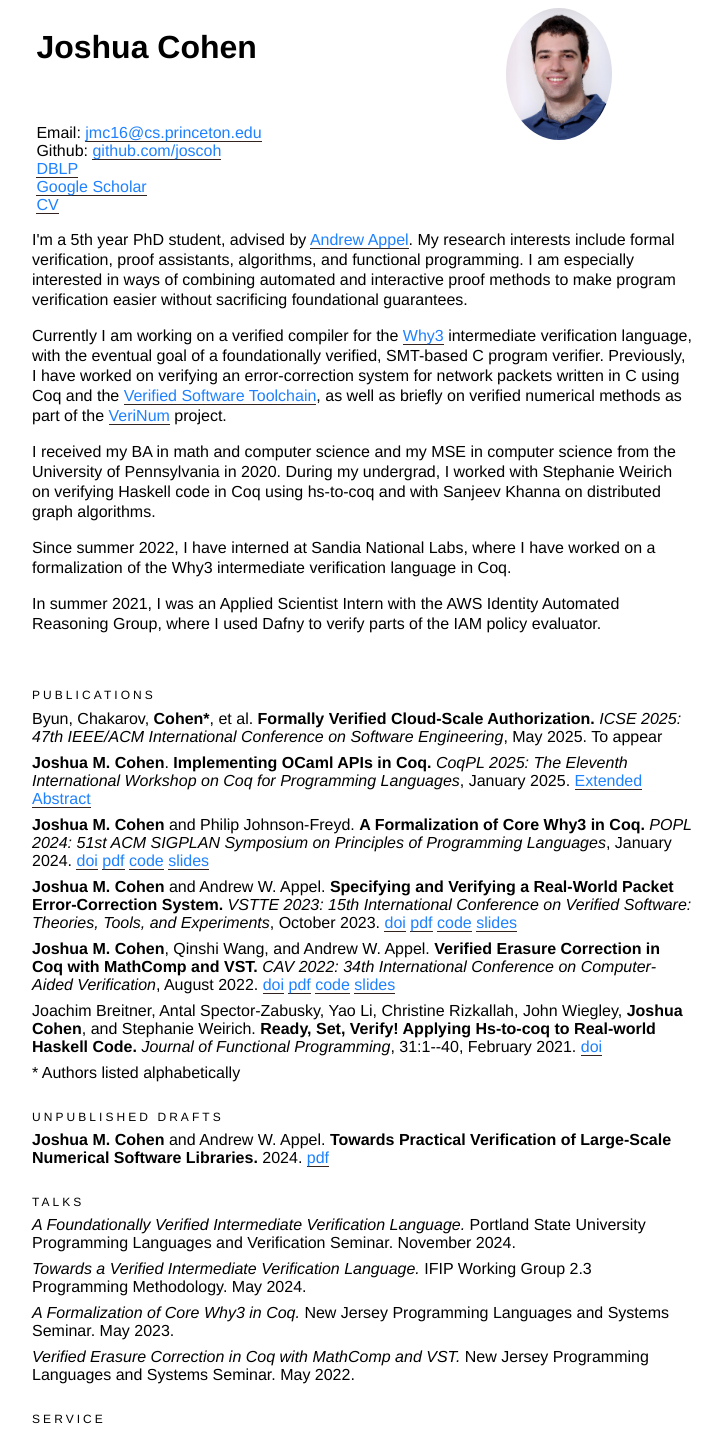
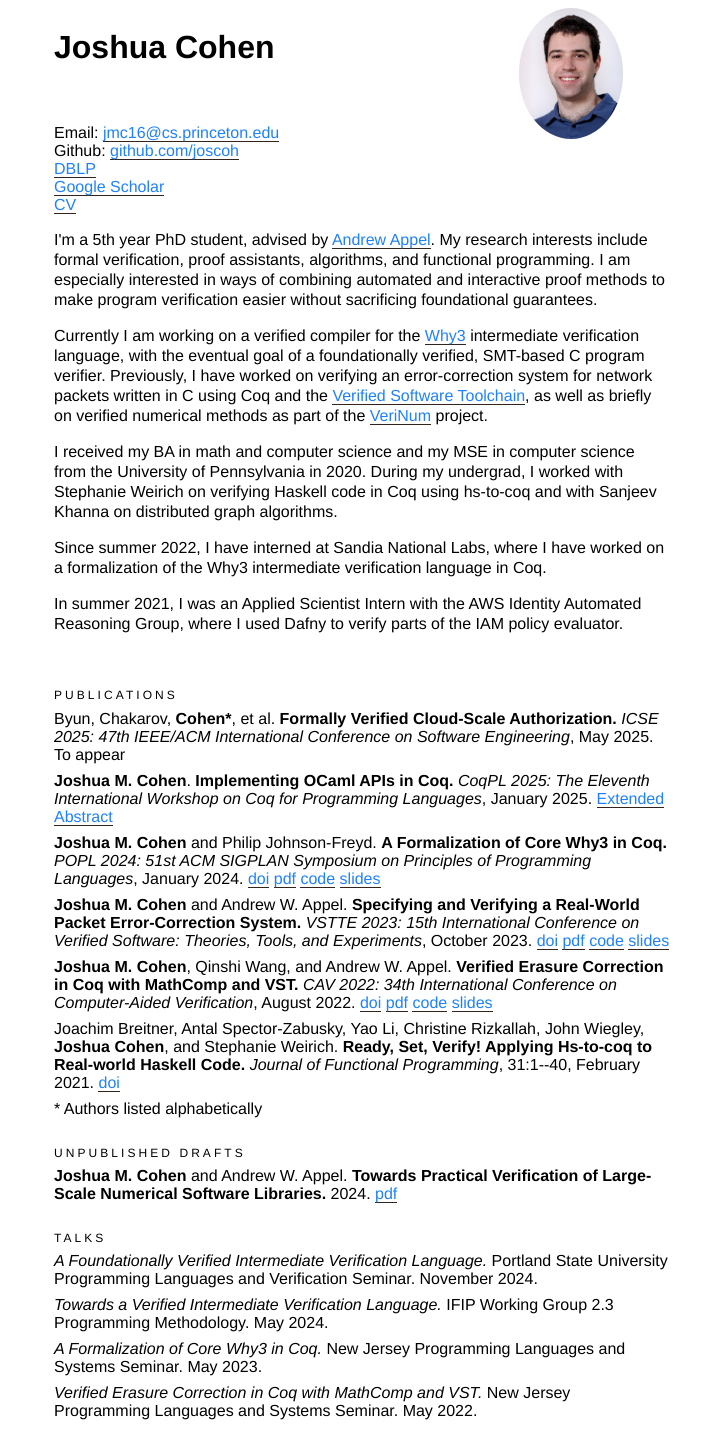
Before and after one commit to joscoh/joscoh.github.io, a plain HTML site: page index.html in a window 1280 px wide. Shown: the top 1430 px of the page, without its empty margins (278-1000 px from the left). Drawn offline with Linux system fonts and the light colour scheme.

Commit message:
Fix margins on css

```diff
--- a/assets/style.css
+++ b/assets/style.css
@@ -25,8 +25,8 @@ body {
 }
 .subsubtitle {
   margin-top: 6pt;
-  margin-left: auto;
-  margin-right: auto;
+  margin-left: 15%;
+  margin-right:15%;
   min-width:  25%;
   max-width: 75%;
   font-size: 12pt;
@@ -37,8 +37,8 @@ body {
 .content {
   margin-top: 40pt;
   max-width : 75%;
-  margin-left: auto;
-  margin-right: auto;
+  margin-left: 15%;
+  margin-right: 15%;
 }
 
 section {
@@ -54,6 +54,8 @@ section h1 {
   font-size: 9pt;
   letter-spacing: 3.06px;
   line-height: 12pt;
+/*  margin-left: 15%;
+  margin-right: 15%;*/
   margin-bottom: 5pt;
 }
 
@@ -109,7 +111,7 @@ img.photo {
 
 .grid {
   display:  grid;
-  margin-left: 13%;
+  margin-left: 15%;
   grid-template-columns: auto auto auto auto auto auto;
 }
 
```
